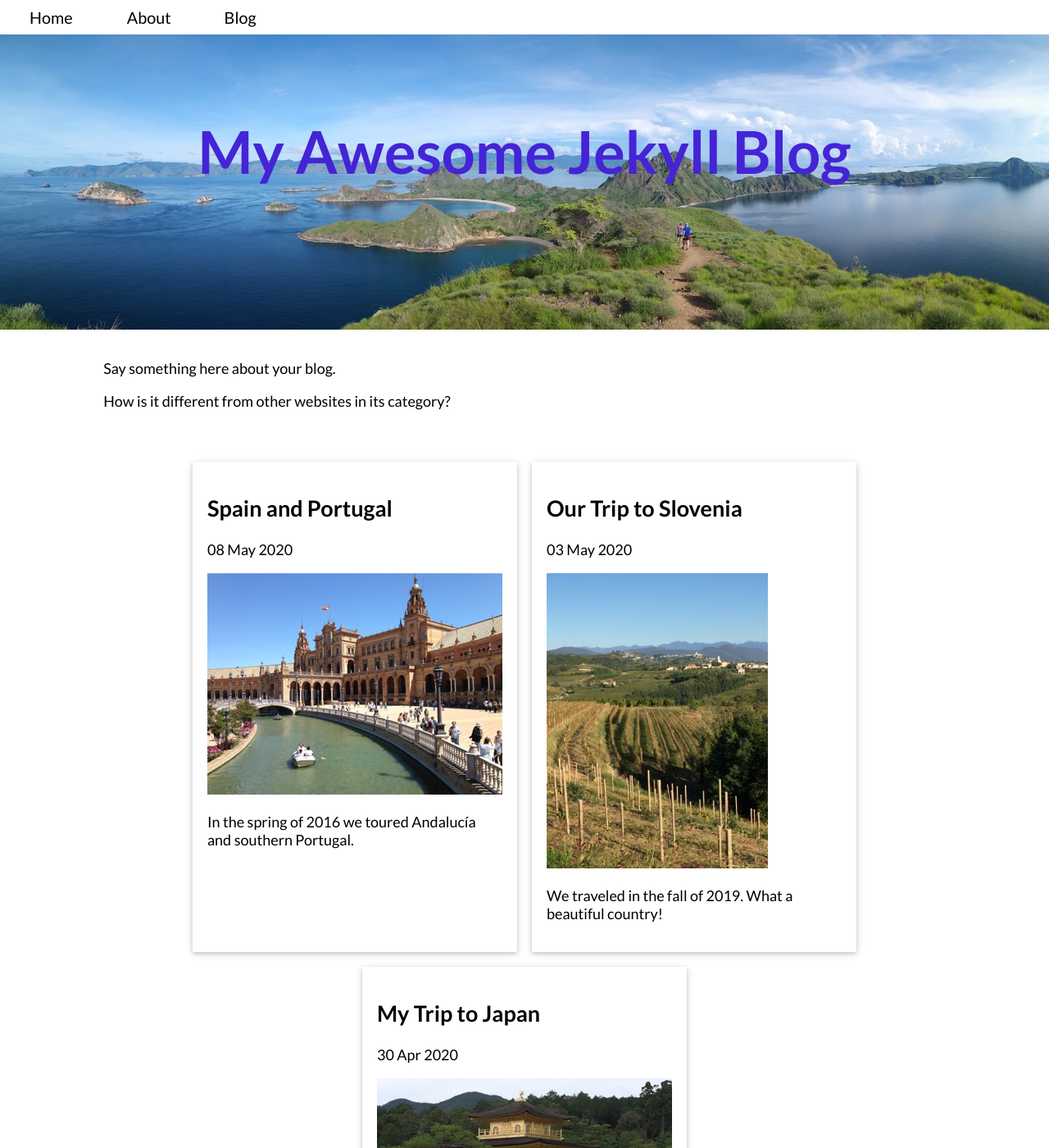
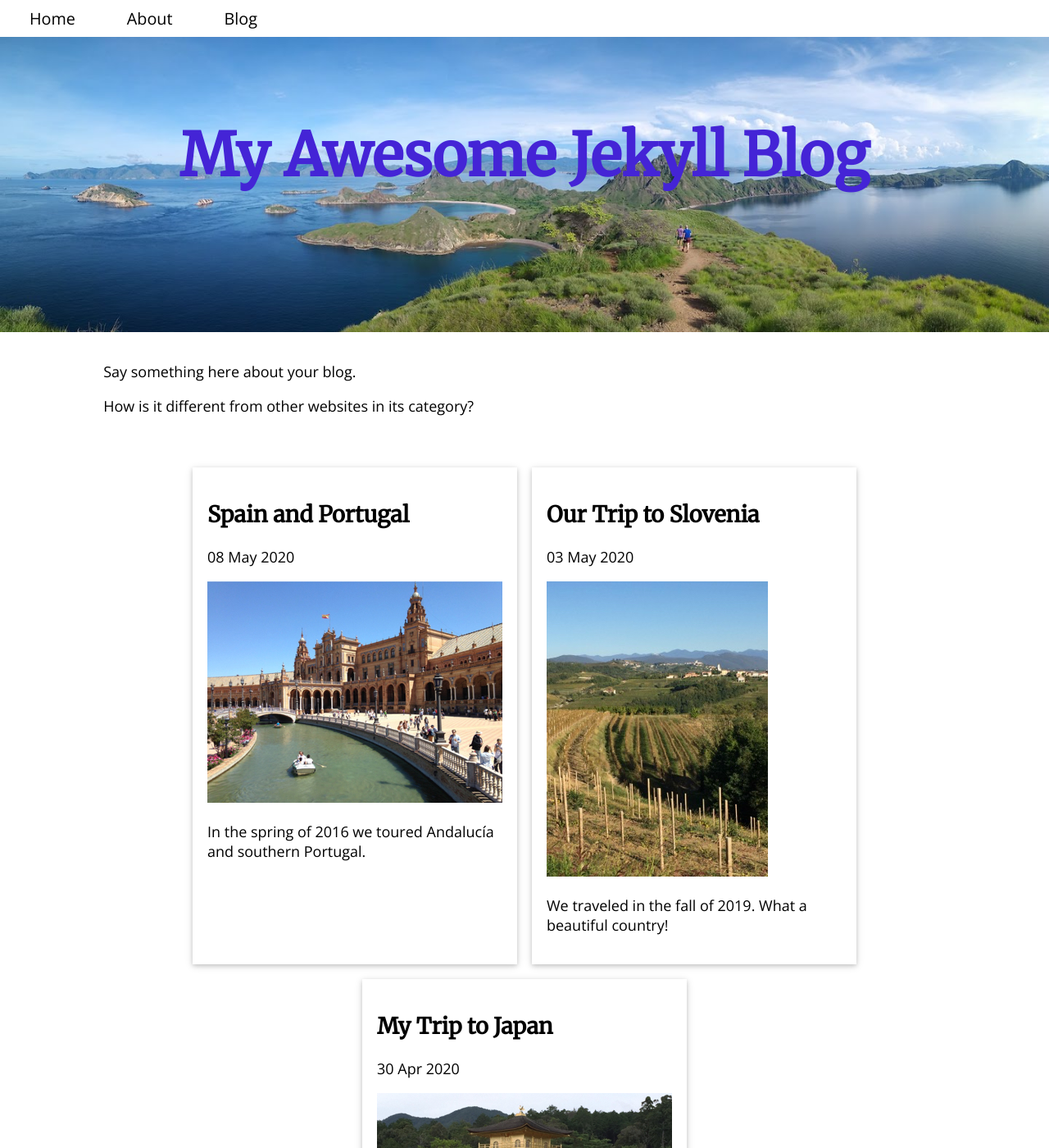
Before and after one commit to placeholdergit/cloneexpjekyllcms, a Jekyll site: the page built from index.md, in a window 1280 px wide and 1400 px high. Shown: the whole window at 82% size. Built offline with Jekyll 4.4.1, drawn with Linux system fonts in a browser that asks for light colours; a script that is not in the unit is left out.

Commit message:
Changed fonts

```diff
--- a/_layouts/default.html
+++ b/_layouts/default.html
@@ -5,7 +5,8 @@
     <meta charset="utf-8">
     <title>{{ page.title }} - {{ site.title }}</title>
     <link rel="stylesheet" href="{{ "/assets/css/main.css" | relative_url }}">
-    <link href="https://fonts.googleapis.com/css?family=Lato:400,700&display=swap" rel="stylesheet">
+    <link href="https://fonts.googleapis.com/css?family=Merriweather&display=swap" rel="stylesheet">
+    <link href="https://fonts.googleapis.com/css?family=Open+Sans:400,700&display=swap" rel="stylesheet">
     <script src="https://identity.netlify.com/v1/netlify-identity-widget.js"></script>
   </head>
   <body>
--- a/_sass/main.scss
+++ b/_sass/main.scss
@@ -1,7 +1,6 @@
 $backgroundColor: #ffffff;
 $bodyColor: #000000;
-$bodyFont: 'Lato', sans-serif;
-// -apple-system,BlinkMacSystemFont,"Segoe UI",Helvetica,Arial,sans-serif,"Apple Color Emoji","Segoe UI Emoji","Segoe UI Symbol";
+// $bodyFont: -apple-system,BlinkMacSystemFont,"Segoe UI",Helvetica,Arial,sans-serif,"Apple Color Emoji","Segoe UI Emoji","Segoe UI Symbol";
 
 * {
   box-sizing: border-box;
@@ -12,8 +11,12 @@
 body {
   background: $backgroundColor;
   color: $bodyColor;
-  font-family: $bodyFont;
+  // font-family: $bodyFont;
+  font-family: 'Open Sans', sans-serif;
   margin: 0;
+}
+h1, h2, h3, h4, h5, h6 {
+  font-family: 'Merriweather', serif;
 }
 a {
   text-decoration: none;
```
